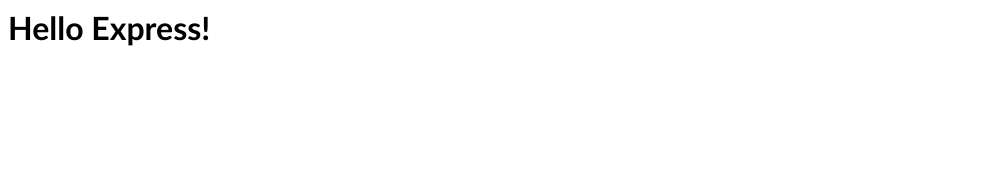
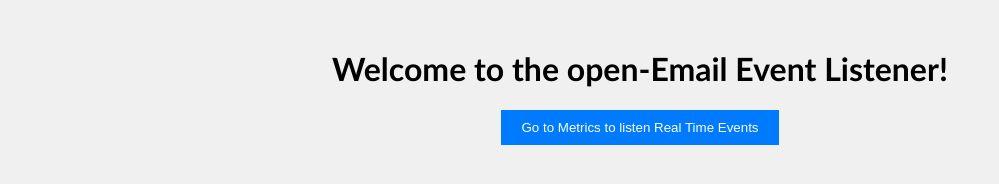
Before and after one commit to nagar2817/Email-Events-Generator, a website: page pages/index.html in a window 1280 px wide. Shown: the whole page, without its empty margins (0-999 px from the left). Drawn offline with Linux system fonts and the light colour scheme; files that its build step writes are made by us from their sources.

Commit message:
index.html

```diff
--- a/pages/index.html
+++ b/pages/index.html
@@ -1,2 +1,19 @@
-<link rel="stylesheet" href="./style.css">
-<h1>Hello Express!</h1>
+<!DOCTYPE html>
+<html lang="en">
+<head>
+    <meta charset="UTF-8">
+    <meta name="viewport" content="width=device-width, initial-scale=1.0">
+    <title>Email Event Generator</title>
+    <link rel="stylesheet" href="./style.css">
+</head>
+<body style="background-color: #f0f0f0; text-align: center; padding: 20px;">
+    <h1>Welcome to the open-Email Event Listener!</h1>
+
+    <!-- Create a button that redirects to '/metrics' -->
+    <a href="/metrics" style="text-decoration: none;">
+        <button style="background-color: #007bff; color: #fff; padding: 10px 20px; border: none; cursor: pointer;">
+            Go to Metrics to listen Real Time Events
+        </button>
+    </a>
+</body>
+</html>
--- a/routers.js
+++ b/routers.js
@@ -135,6 +135,10 @@
 
 });
 
+router.get('/',(req,res)=>{
+  res.sendFile(__dirname + "/pages/index.html");
+})
+
 module.exports = {
   router,
   eventStore
```
